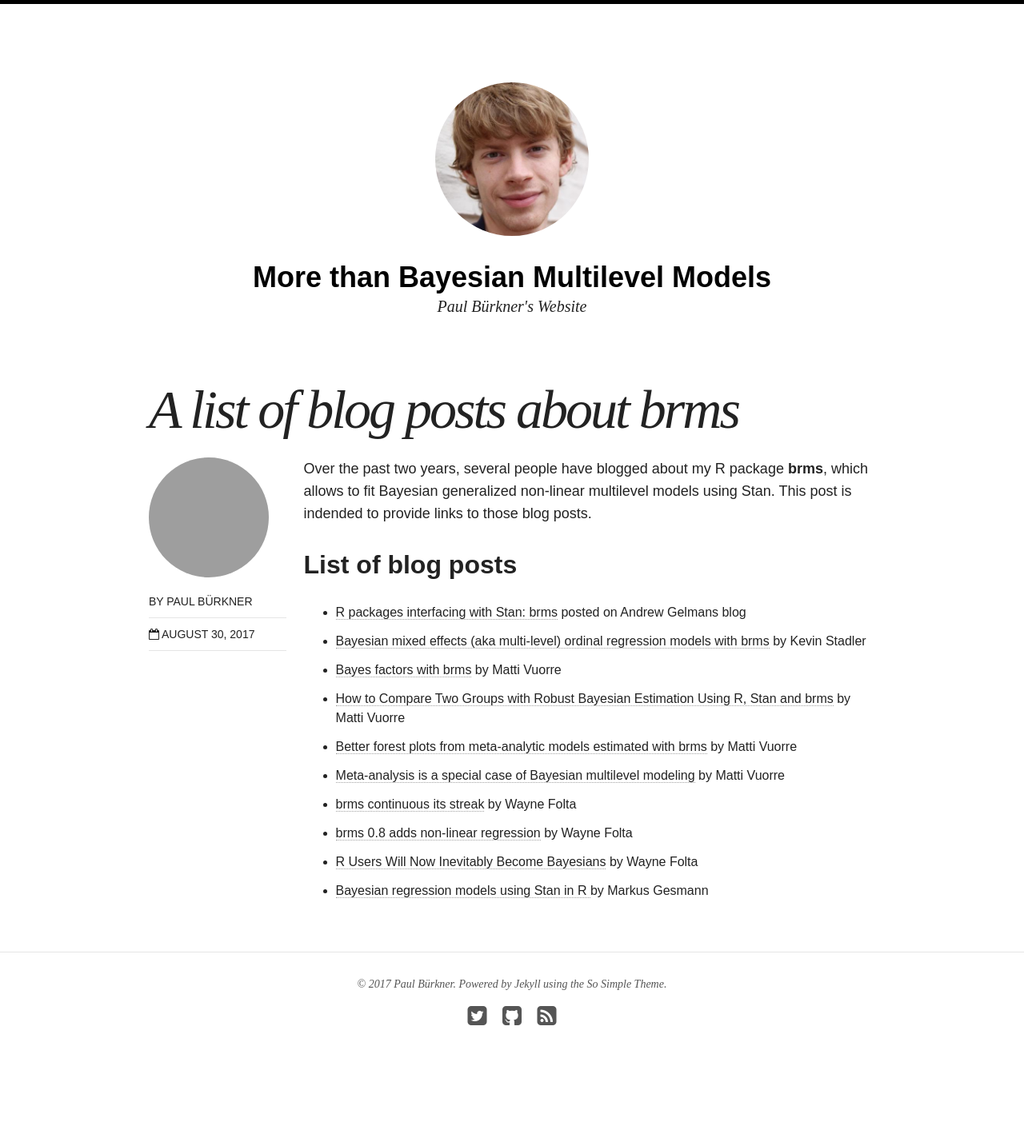
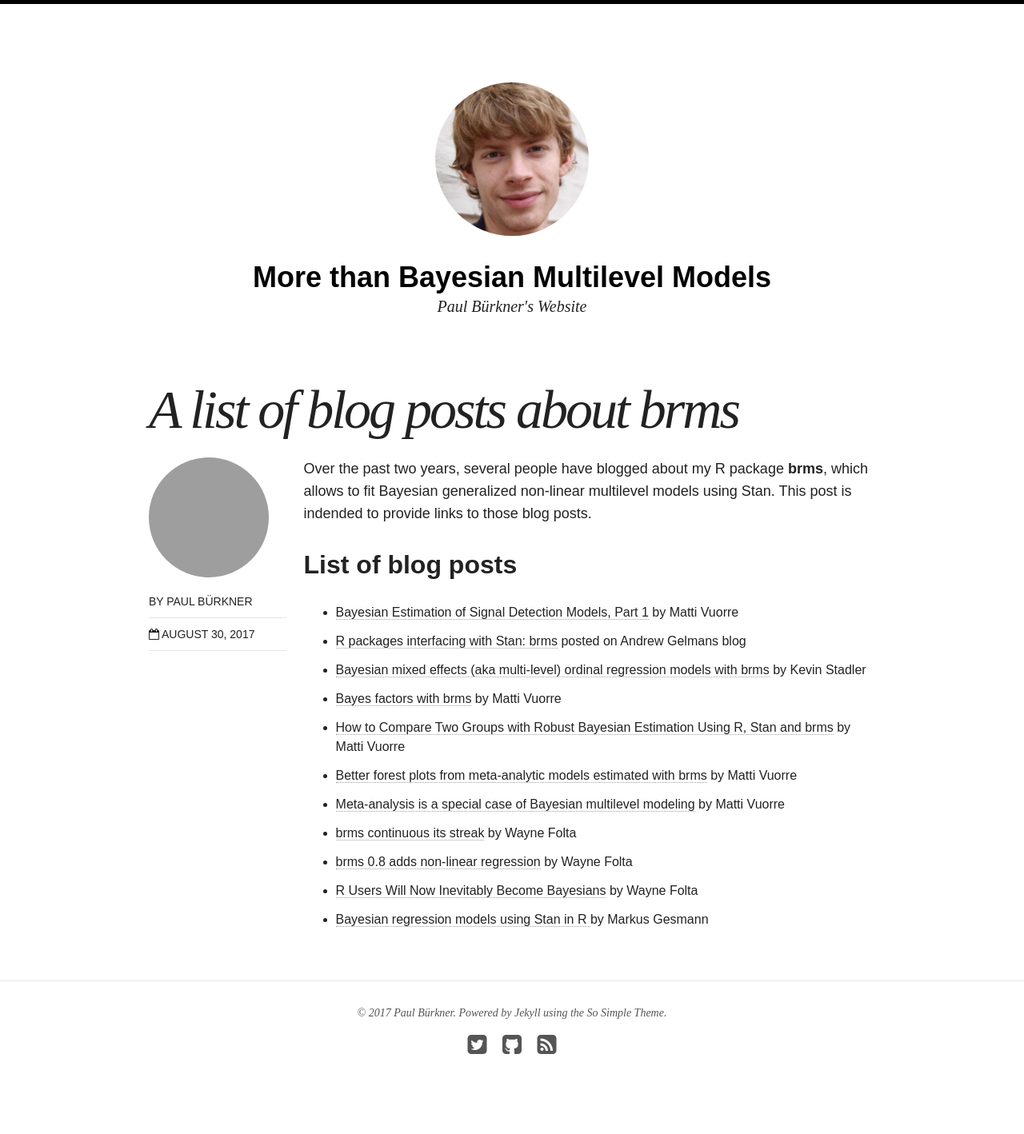
Before and after one commit to paul-buerkner/paul-buerkner.github.io, a Jekyll site: the page built from _posts/blog/2017-08-30-old-brms-blogposts.md, in a window 1280 px wide. Shown: the whole page at 80% size. Built offline with Jekyll 4.4.1, drawn with Linux system fonts in a browser that asks for light colours; nearby versions of some CDN libraries; before the commit the page ends 1382 px from its top, so only the background shows below that.

Commit message:
reference to Matti Vuorre's signal detection blog post

```diff
--- a/_posts/blog/2017-08-30-old-brms-blogposts.md
+++ b/_posts/blog/2017-08-30-old-brms-blogposts.md
@@ -13,6 +13,7 @@
 
 ## List of blog posts
 
+- [Bayesian Estimation of Signal Detection Models, Part 1](https://vuorre.netlify.com/post/2017/bayesian-estimation-of-signal-detection-theory-models-part-1/) by Matti Vuorre
 - [R packages interfacing with Stan: brms](http://andrewgelman.com/2017/01/10/r-packages-interfacing-stan-brms/) posted on Andrew Gelmans blog
 - [Bayesian mixed effects (aka multi-level) ordinal regression models with brms](http://kevinstadler.github.io/blog/bayesian-ordinal-regression-with-random-effects-using-brms/) by Kevin Stadler
 - [Bayes factors with brms](https://vuorre.netlify.com/post/2017/bayes-factors-with-brms/) by Matti Vuorre
```
